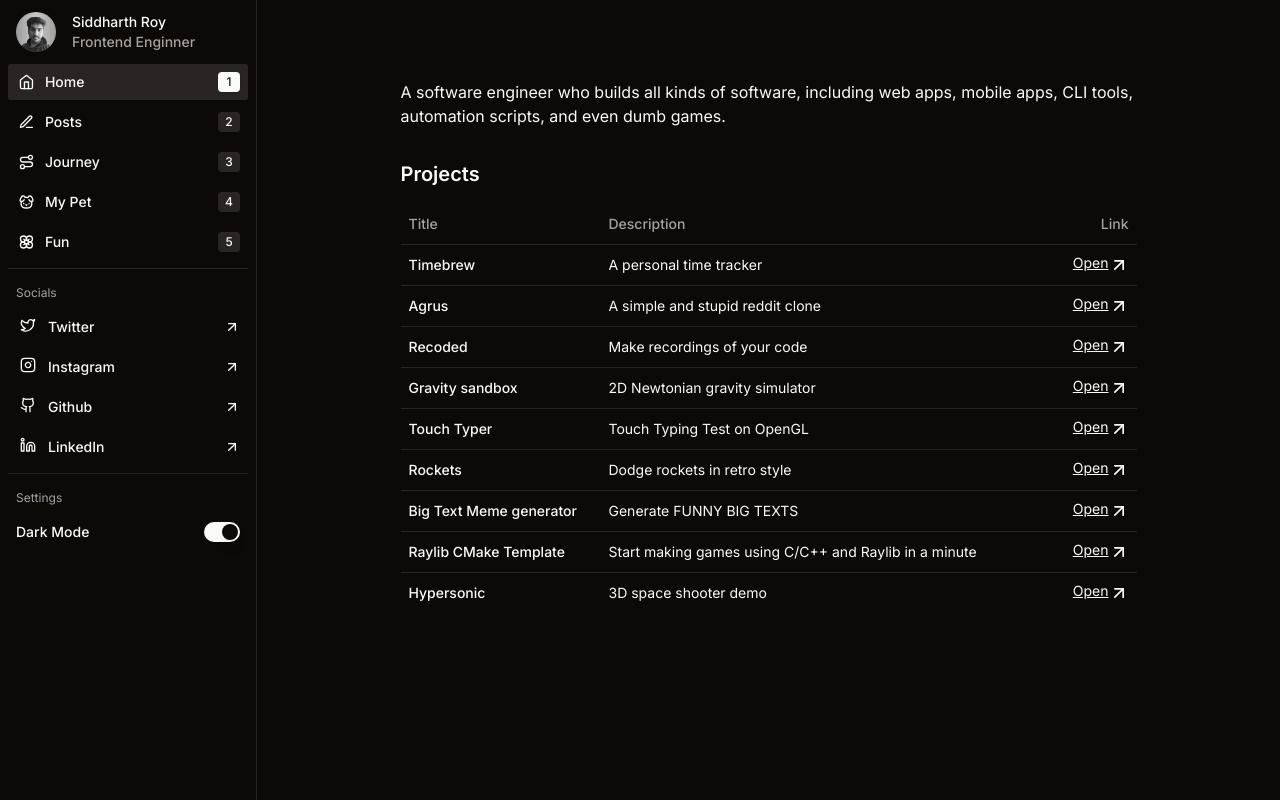
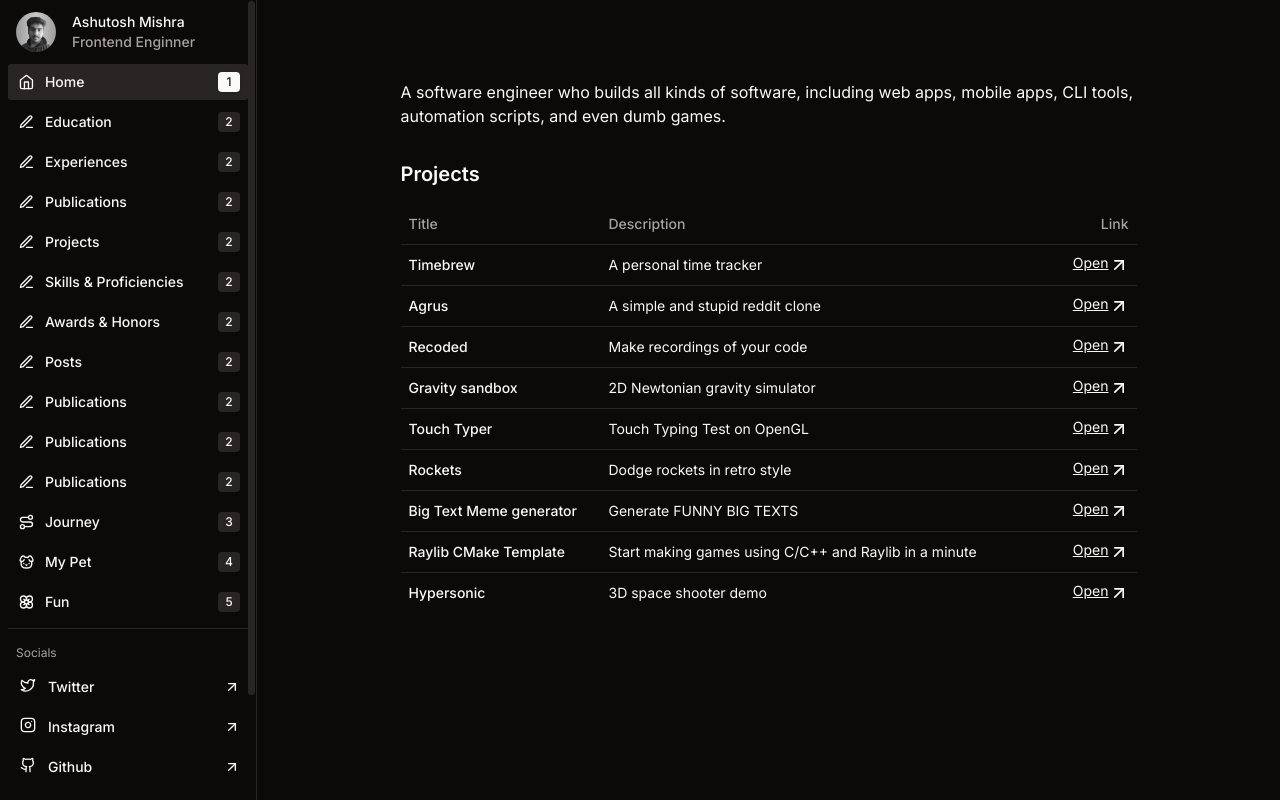
Before and after one commit to drashutoshspace/MyPortfolio, a Next.js app: page / in a window 1280 px wide. Built offline with nearby package versions, Linux system fonts and the light colour scheme.

Commit message:
setup socials

```diff
--- a/app/navigation.tsx
+++ b/app/navigation.tsx
@@ -25,10 +25,10 @@ import ThemeSwitcher from "./theme-switcher";
 import { useEffect } from "react";
 
 const socials = {
-  twitter: "https://twitter.com/reactoverflow",
-  instagram: "https://www.instagram.com/cybrchad/",
-  linkedin: "https://www.linkedin.com/in/reactoverflow/",
-  github: "https://github.com/siddharthroy12",
+  twitter: "https://twitter.com/drashutoshspace",
+  instagram: "https://www.instagram.com/drashutoshspace/",
+  linkedin: "https://www.linkedin.com/in/drashutoshspace/",
+  github: "https://github.com/drashutoshspace",
 };
 
 function ShortcutHint({ children, active }: { active: boolean, children: React.ReactNode }) {
@@ -144,7 +144,7 @@ export default function Navigation({ inDrawer }: NavigationProps) {
           className="mr-4 rounded-full"
         />
         <div>
-          <p>Siddharth Roy</p>
+          <p>Ashutosh Mishra</p>
           <p className="text-muted-foreground">Frontend Enginner</p>
         </div>
       </Link>
@@ -157,7 +157,70 @@ export default function Navigation({ inDrawer }: NavigationProps) {
           inDrawer={inDrawer}
         />
         <NavigationLink
+          name="Education"
+          shortcut={2}
+          icon={PenLineIcon}
+          link="/posts"
+          inDrawer={inDrawer}
+        />
+        <NavigationLink
+          name="Experiences"
+          shortcut={2}
+          icon={PenLineIcon}
+          link="/posts"
+          inDrawer={inDrawer}
+        />
+        <NavigationLink
+          name="Publications"
+          shortcut={2}
+          icon={PenLineIcon}
+          link="/posts"
+          inDrawer={inDrawer}
+        />
+        <NavigationLink
+          name="Projects"
+          shortcut={2}
+          icon={PenLineIcon}
+          link="/posts"
+          inDrawer={inDrawer}
+        />
+        <NavigationLink
+          name="Skills & Proficiencies"
+          shortcut={2}
+          icon={PenLineIcon}
+          link="/posts"
+          inDrawer={inDrawer}
+        />
+        <NavigationLink
+          name="Awards & Honors"
+          shortcut={2}
+          icon={PenLineIcon}
+          link="/posts"
+          inDrawer={inDrawer}
+        />
+        <NavigationLink
           name="Posts"
+          shortcut={2}
+          icon={PenLineIcon}
+          link="/posts"
+          inDrawer={inDrawer}
+        />
+        <NavigationLink
+          name="Publications"
+          shortcut={2}
+          icon={PenLineIcon}
+          link="/posts"
+          inDrawer={inDrawer}
+        />
+        <NavigationLink
+          name="Publications"
+          shortcut={2}
+          icon={PenLineIcon}
+          link="/posts"
+          inDrawer={inDrawer}
+        />
+        <NavigationLink
+          name="Publications"
           shortcut={2}
           icon={PenLineIcon}
           link="/posts"
--- a/app/page.tsx
+++ b/app/page.tsx
@@ -11,7 +11,7 @@ import { ScrollArea } from "@/components/ui/scroll-area";
 import type { Metadata } from "next";
 
 export const metadata: Metadata = {
-  title: "Siddharth Roy",
+  title: "Ashutosh Mishra",
   description: "Frontend Engineer",
 };
 
```
